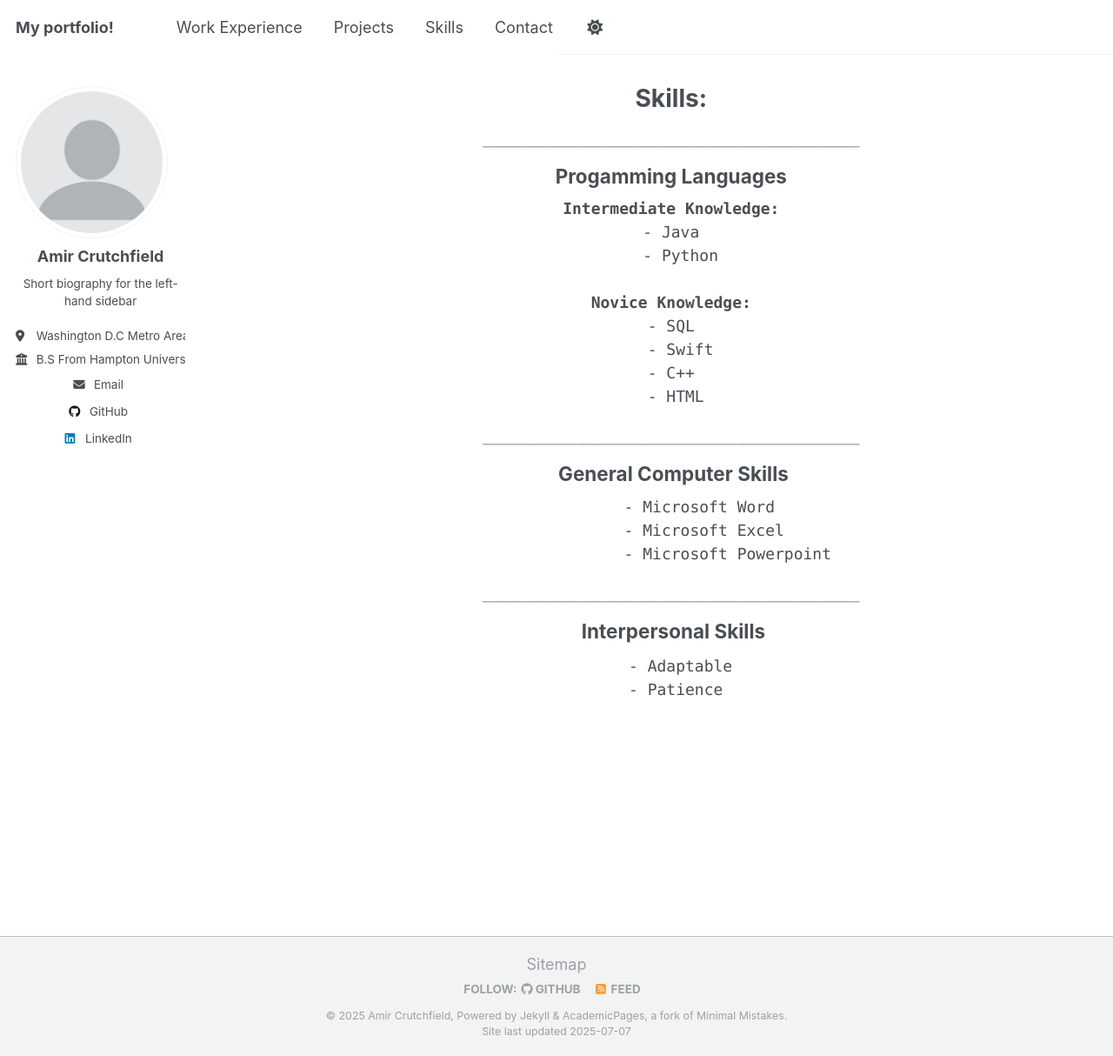
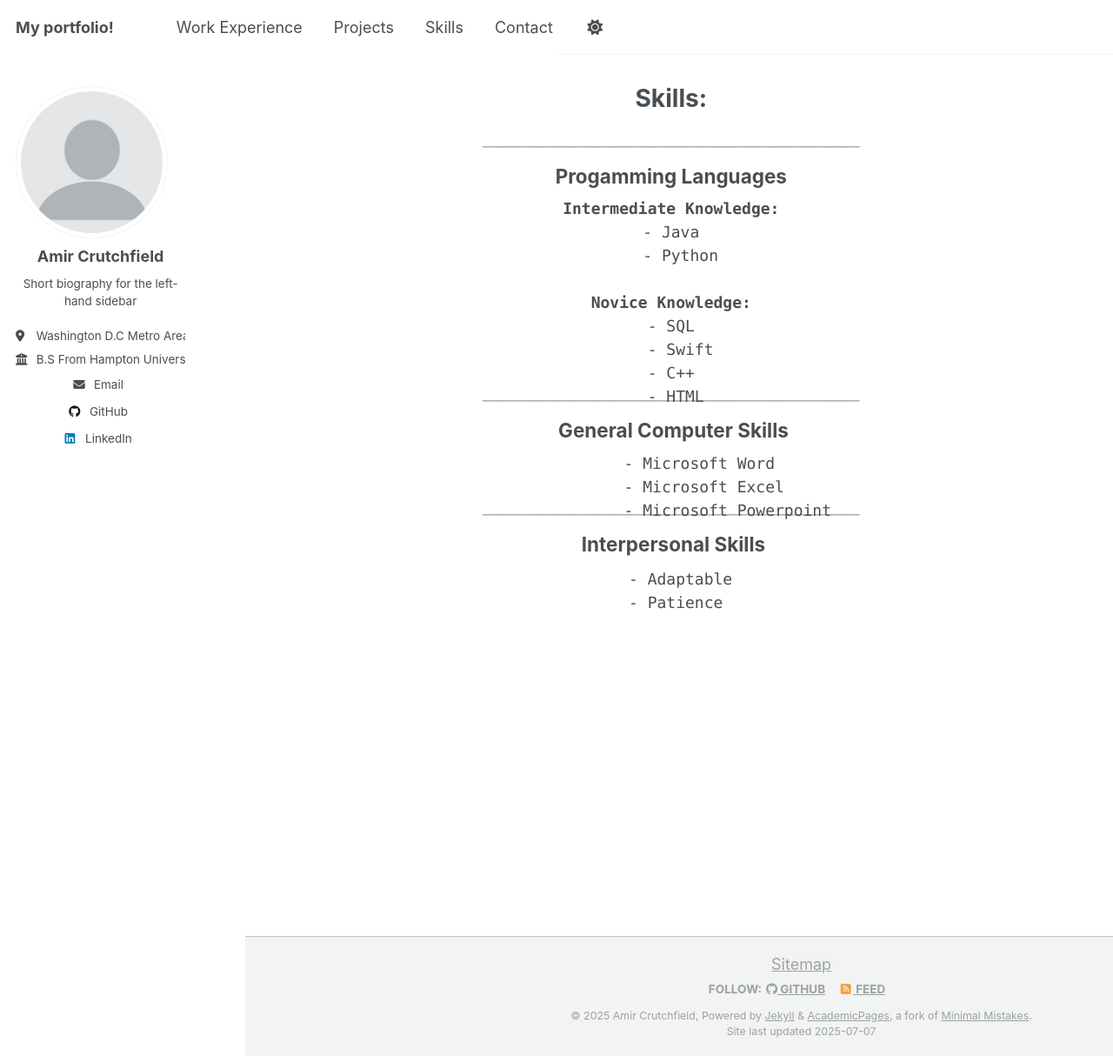
Before and after one commit to amirc42/amircportfolio, a Jekyll site: the page built from _pages/skills.html, in a window 1280 px wide and 1214 px high. Shown: the whole window at 87% size. Built offline with Jekyll 4.4.1, drawn with Linux system fonts in a browser that asks for light colours; a script that is not in the unit is left out.

Commit message:
Update skills.html

```diff
--- a/_pages/skills.html
+++ b/_pages/skills.html
@@ -23,6 +23,7 @@ div {text-align: center;}
   - Swift
 - C++
    - HTML  </pre>
+<div style ="margin:-50px 39.1px 0;">
 <pre> ________________________________________
 <div style ="margin:-55px 39.1px 0;">
 <h2> General Computer Skills </h2>
@@ -30,6 +31,7 @@ div {text-align: center;}
       - Microsoft Word
         - Microsoft Excel
              - Microsoft Powerpoint </pre>
+<div style ="margin:-50px 39.1px 0;">
 <pre> ________________________________________
 <div style ="margin:-55px 39.1px 0;">
 <h2> Interpersonal Skills </h2>
```
